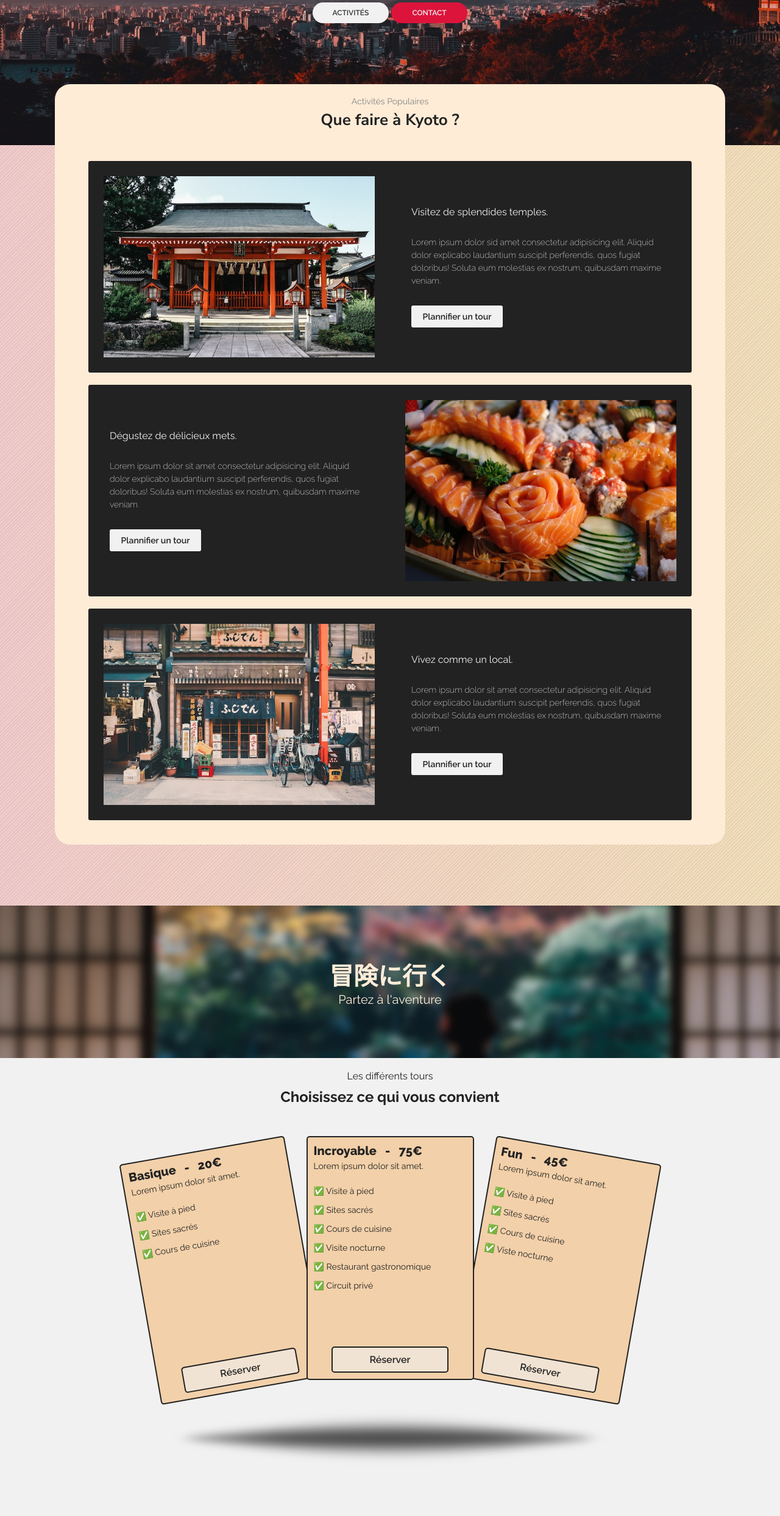
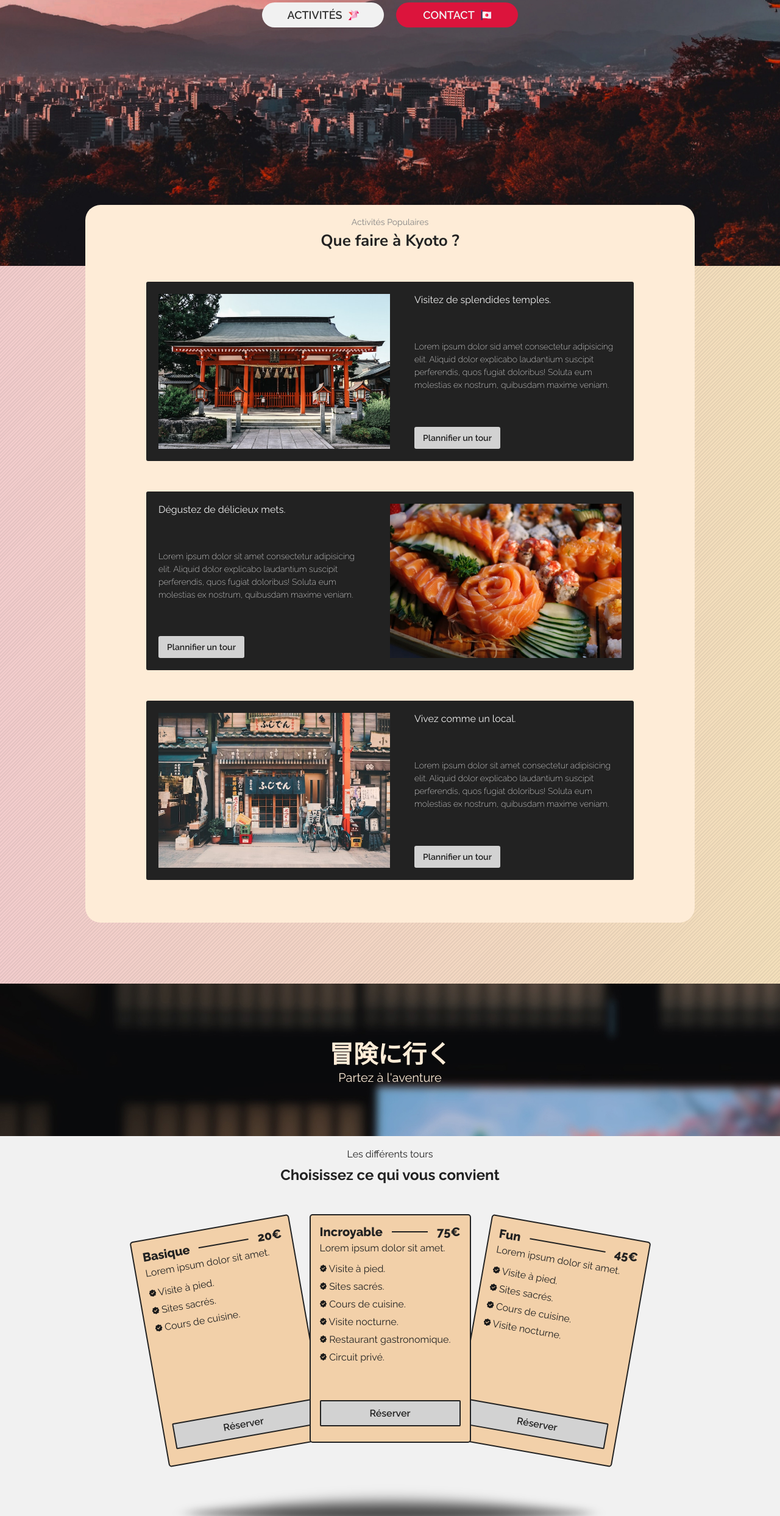
Before and after one commit to YohanFrutiger/kyoto, a plain HTML site: page index.html in a window 1280 px wide. Shown: the part 314-2800 px from the top of the page at 61% size. Drawn offline with Linux system fonts and the light colour scheme.

Commit message:
Ajout des medias queries pour les sections activities, pricing et contact

```diff
--- a/index.html
+++ b/index.html
@@ -22,12 +22,16 @@
     </nav>
     <div class="hero-section">
       <h1 class="main-heading">Découvrez Kyoto</h1>
-      <button class="hero-btn hero-btn-1">
+      <div class="hero-btn">
+        <a href="#activities" class="hero-btn-1">
           <span>Activités</span>
-      </button>
-      <button class="hero-btn hero-btn-2">
+          <img src="./ressources/icons-pack/016-origami.svg" alt="">
+        </a>
+        <a href="#activities" class="hero-btn-2">
           <span>Contact</span>
-      </button>
+          <img src="./ressources/icons-pack/049-japan.svg" alt="">
+        </a>
+      </div>
     </div>
   </header>
 
@@ -79,51 +83,105 @@
       <div class="cards-container">
         <div class="pricing-card card-1">
           <div class="card-top">
-            <span>Basique</span>
-            <span class="card-top-line">-</span>
-            <span>20€</span>
-            <p>Lorem ipsum dolor sit amet.</p>
-            <ul>
-              <li>✅ Visite à pied</li>
-              <li>✅ Sites sacrés</li>
-              <li>✅ Cours de cuisine</li>
+            <span class="title">Basique</span>
+            <hr>
+            <span class="price">20€</span>
+          </div>
+            <p class="card-description">Lorem ipsum dolor sit amet.</p>
+            <div class="card-content">
+              <ul class="list-item">
+                <li>
+                  <img src="ressources/icons/checked-curly.svg" alt="">
+                  <span>Visite à pied.</span>
+                </li>
+                <li>
+                  <img src="ressources/icons/checked-curly.svg" alt="">
+                  <span>Sites sacrés.</span>
+                </li>
+                <li>
+                  <img src="ressources/icons/checked-curly.svg" alt="">
+                  <span>Cours de cuisine.</span>
+                </li>
               </ul>
             </div>
+            <div class="card-link">
               <a href="#">Réserver</a>
+            </div>
         </div>
         <div class="pricing-card card-2">
           <div class="card-top">
-            <span>Incroyable</span>
-            <span class="card-top-line">-</span>
-            <span>75€</span>
-            <p>Lorem ipsum dolor sit amet.</p>
-            <ul>
-              <li>✅ Visite à pied</li>
-              <li>✅ Sites sacrés</li>
-              <li>✅ Cours de cuisine</li>
-              <li>✅ Visite nocturne</li>
-              <li>✅ Restaurant gastronomique</li>
-              <li>✅ Circuit privé</li>
+            <span class="title">Incroyable</span>
+            <hr>
+            <span class="price">75€</span>
+          </div>
+            <p class="card-description">Lorem ipsum dolor sit amet.</p>
+            <div class="card-content">
+              <ul class="list-item">
+                <li>
+                  <img src="ressources/icons/checked-curly.svg" alt="">
+                  <span>Visite à pied.</span>
+                </li>
+                <li>
+                  <img src="ressources/icons/checked-curly.svg" alt="">
+                  <span>Sites sacrés.</span>
+                </li>
+                <li>
+                  <img src="ressources/icons/checked-curly.svg" alt="">
+                  <span>Cours de cuisine.</span>
+                </li>
+                <li>
+                  <img src="ressources/icons/checked-curly.svg" alt="">
+                  <span>Visite nocturne.</span>
+                </li>
+                <li>
+                  <img src="ressources/icons/checked-curly.svg" alt="">
+                  <span>Restaurant gastronomique.</span>
+                </li>
+                <li>
+                  <img src="ressources/icons/checked-curly.svg" alt="">
+                  <span>Circuit privé.</span>
+                </li>
               </ul>
             </div>
+            <div class="card-link">
               <a href="#">Réserver</a>
+            </div>
         </div>
         <div class="pricing-card card-3">
           <div class="card-top">
-            <span>Fun</span>
-            <span class="card-top-line">-</span>
-            <span>45€</span>
-            <p>Lorem ipsum dolor sit amet.</p>
-            <ul>
-              <li>✅ Visite à pied</li>
-              <li>✅ Sites sacrés</li>
-              <li>✅ Cours de cuisine</li>
-              <li>✅ Viste nocturne</li>
+            <span class="title">Fun</span>
+            <hr>
+            <span class="price">45€</span>
+          </div>
+            <p class="card-description">Lorem ipsum dolor sit amet.</p>
+            <div class="card-content">
+              <ul class="list-item">
+                <li>
+                  <img src="ressources/icons/checked-curly.svg" alt="">
+                  <span>Visite à pied.</span>
+                </li>
+                <li>
+                  <img src="ressources/icons/checked-curly.svg" alt="">
+                  <span>Sites sacrés.</span>
+                </li>
+                <li>
+                  <img src="ressources/icons/checked-curly.svg" alt="">
+                  <span>Cours de cuisine.</span>
+                </li>
+                <li>
+                  <img src="ressources/icons/checked-curly.svg" alt="">
+                  <span>Visite nocturne.</span>
+                </li>
               </ul>
             </div>
+            <div class="card-link">
               <a href="#">Réserver</a>
             </div>
-        <img src="ressources/shadow.png" alt="" class="shadow">
+        </div>
+
+      </div>
+      <div class="shadow">
+        <img src="ressources/shadow.png" alt="">
       </div>
     </section>
 
--- a/style.css
+++ b/style.css
@@ -91,6 +91,9 @@
     margin-bottom: 20px;
     display: flex;
     justify-content: center;
+    text-shadow:
+      0 3px 0px var(--lighter-dark),
+      0 4px 0px var(--lighter-dark);
   }
 
   /* Navigation */
@@ -98,6 +101,7 @@
     position: fixed;
     z-index: 10;
     width: 100%;
+    min-width: 350px;
     background-color: var(--light-orange);
     padding: 10px;
     text-align: center;
@@ -111,9 +115,17 @@
     padding : 0 20px;
   }
 
+  @media (max-width: 600px) {
+    nav a {
+      font-size: var(--fs-14);
+      padding: 0 10px;
+    }
+  }
+
 /* Hero section */
 .hero-section {
-  min-height: 450px;
+  height: 750px;
+  width: 100%;
   background-image: url(./ressources/hero-background-semi-dark.jpg);
   background-position: center;
   background-size: cover;
@@ -121,12 +133,22 @@
   padding: 200px;
 }
 .hero-btn {
-  min-width: 125px;
-  border: none;
+  display: flex;
+  justify-content: center;
+  align-items: center;
+  gap: 20px;
+}
+.hero-btn a {
+  display: flex;
+  justify-content: center;
+  align-items: center;
+  max-width: 175px;
   border-radius: 999px;
   text-transform: uppercase;
-  padding: 10px;
-  font-size: var(--fs-12);
+  text-decoration: none;
+  gap: 10px;
+  padding: 10px 100px;
+  font-size: var(--fs-18);
   font-weight: 600;
 }
 .hero-btn-1 {
@@ -134,40 +156,40 @@
   color: var(--lighter-dark);
 }
 .hero-btn-2 {
+  width : 175px;
   background-color: var(--crimson);
   color: var(--light-white);
 }
+.hero-btn img {
+  width: 17px;
+}
 @media (max-width: 768px) {
+  .hero-section {
+    height: 500px;
+    padding: 100px 150px;
+  }
   .main-heading {
     font-size: var(--fs-42);
   }
-  .hero-section {
-    min-height: 550px;
-  }
-  .hero-btn {
-    min-width: 100px;
+  .hero-btn a {
+    min-width: 150px;
     padding: 10px 12px;
-    font-size: var(--fs-12);
-    margin-bottom: 10px;
-    padding: 5px;
+    font-size: var(--fs-14);
   }
 }
 
 /* Activities */
 .activities-section {
   background-image: var(--striped-pinky);
-  width: 100%;
-  display: flex;
-  justify-content: center;
 }
 .negative-container {
   background-color: var(--active-almond);
   transform: translateY(-100px);
-  width: 100%;
-  /* max-width: 800px; */
+  max-width: 1000px;
   border-radius: 25px;
   display: flex;
-  flex-wrap: wrap;
+  flex-direction: column;
+  align-items: center;
   justify-content: center;
 }
 .activities-heading p,h2 {
@@ -186,37 +208,40 @@
 }
 .activity-container {
   display: flex;
-  flex-wrap: wrap;
-  justify-content: center;
+  flex-direction: column;
+  align-items: center;
   color: var(--active-light-white);
   border-radius: 5px;
-  max-width: 90%;
+  width: 95%;
+  max-width: 800px;
   margin-bottom: 20px;
 }
 .activity-description {
   width: 100%;
-  min-width: 500px;
   border-radius: 3px;
   background-color: var(--dark-base);
-  margin-bottom: 20px;
+  padding: 20px;
+  gap: 40px;
+  margin-bottom: 50px;
   display: flex;
-  align-items: center;
+}
+.activity-description img {
+  width: 50%;
+  object-fit: cover;
 }
 .activity-info {
   display: flex;
   flex-direction: column;
   justify-content: space-between;
-  gap: 10px;
-  padding: 35px;
+
   color: var(--light-white);
 }
 .activity-info p,
 .activity-info h3 {
-  font-size: var(--fs-14);
-  font-weight: 300;
   margin-bottom: 20px;
 }
 .activity-info p {
+  font-size: var(--fs-14);
   line-height: 1.5;
   font-weight: 200;
 }
@@ -224,13 +249,8 @@
   font-size: var(--accent-font);
   font-weight: 400;
 }
-.activity-description img {
-  width: 50%;
-  padding: 25px;
-  object-fit: cover;
-}
 .activity-link {
-  min-width: 150px;
+  min-width: 100px;
   align-self: flex-start;
   text-decoration: none;
   text-align: center;
@@ -239,34 +259,44 @@
   border-radius: 3px;
   font-size: var(--fs-14);
   font-weight: 600;
-  background-color: var(--light-white);
+  background-color: var(--light-gray);
   color: var(--dark-base);
 }
 .activity-2 {
   flex-direction: row-reverse;
 }
-@media (max-width: 600px) {
+@media(max-width: 700px) {
+  .negative-container {
+    width: 100%;
+  }
   .activity-container {
-    max-width: 500px;
+    width: 95%;
     margin-bottom: 20px;
+  }
+  .activity-description{
+    flex-direction: column;
+    align-items: center;
+    gap: 20px;
+  }
+  .activity-description img {
+    width: 100%;
+    object-fit: cover;
+  }
+  .activity-link {
+    min-width: 100px;
+    font-size: var(--fs-12);
   }
 }
 
 /* Parallax */
-
 .parallax {
   height: 250px;
   background-image: url(./ressources/parallax-large-flou.jpg);
   background-attachment: fixed;
-  /* background-color: red; */
-  /* position: fixed; */
-  background-position: center;
-  /* background-size: cover; */
   display: flex;
   flex-direction: column;
   justify-content: center;
   align-items: center;
-  /* padding: 200px; */
   color: var(--active-almond);
 }
 .parallax .parallax-japanese-text {
@@ -301,52 +331,68 @@
 .cards-container {
   display: flex;
   justify-content: center;
-  flex-wrap: wrap;
+  align-items: center;
 }
 .pricing-card {
   display: flex;
   flex-direction: column;
-  justify-content: space-between;
-  width: 275px;
-  min-height: 400px;
+  width: 265px;
+  height: 375px;
+  padding: 15px 15px;
   background-color: var(--light-orange);
   border: 2px solid var(--dark-base);
   border-radius: 5px;
 }
-.card-top span,
-.card-top p,
-.card-top ul {
-  margin-left: 10px;
+.card-top {
+  display: flex;
+  align-items: center;
+  margin-bottom: 5px;
 }
-
-.card-top p, li {
-  font-size: var(--fs-14);
-}
-.card-top span {
-  display: inline-flex;
+.card-top .title {
   font-size: var(--fs-20);
   font-weight: 800;
-  padding: 10px 0 5px 0
 }
-.card-top p {
-  margin-bottom: 25px;
+.card-top hr {
+  width: 100%;
+  height: 1px;
+  border: 1px solid var(--dark-base);
+  margin: 0 15px;
 }
-.card-top li {
+.card-top .price {
+  font-size: var(--fs-20);
+  font-weight: 800;
+}
+.card-description {
+  font-size: var(--fs-16);
   margin-bottom: 15px;
 }
-.card-top ul {
+.card-content ul {
   list-style-type: none;
 }
-.pricing-card a {
-  margin: 0 auto 10px auto;
-  align-self: center;
+.card-content li {
+  margin-bottom: 10px;
+  font-size: var(--fs-16);
+}
+.card-content img {
+  width: 5%;
+}
+.card-link {
+  width: 100%;
+  margin-top: auto;
+  margin-bottom: 10px;
+  text-align: center;
+}
+.card-link a {
+  display: inline-block;
+  width: 100%;
   font-weight: 600;
+  font-size: var(--fs-16);
   text-decoration: none;
   color: var(--dark-base);
   border: 2px solid var(--dark-base);
-  border-radius: 5px;
-  background-color: var(--almond);
-  padding: 10px 60px;
+  border-radius: 2px;
+  background-color: var(--light-gray);
+  padding: 10px 50px;
 }
 .card-1 {
   transform: translateY(10px) rotate(-10deg);
@@ -359,22 +405,88 @@
    transform: translateY(10px) rotate(10deg);
 }
 .shadow{
-  margin: 20px auto 150px;
+  text-align: center;
+  margin-top: 40px;
+  margin-bottom: 100px;
 }
 @media (max-width: 900px) {
+
   .pricing-heading h2 {
-    margin: 0 auto 20px;
-    font-size: var(--fs-14);
+    margin: 0 auto 30px;
+    font-size: var(--fs-20);
   }
+  .pricing-card {
+    width: 200px;
+    height: 300px;
+    padding: 15px 15px;
+    background-color: var(--light-orange);
+    border: 2px solid var(--dark-base);
+    border-radius: 5px;
+  }
+  .card-top .title {
+    font-size: var(--fs-16);
+    font-weight: 800;
+  }
+  .card-top hr {
+    width: 100%;
+    height: 1px;
+    border: 1px solid var(--dark-base);
+    margin: 0 15px;
+  }
+  .card-top .price {
+    font-size: var(--fs-16);
+    font-weight: 800;
+  }
+  .card-description {
+    font-size: var(--fs-12);
+    margin-bottom: 15px;
+  }
+  .card-content li {
+    margin-bottom: 10px;
+    font-size: var(--fs-12);
+  }
+  .card-link {
+    margin-bottom: 0;
+  }
+  .card-link a {
+    padding: 5px 50px;
+    max-height: 50px;
+  }
+}
+@media (max-width: 768px) {
   .cards-container {
     flex-direction: column;
-    align-items: center;
+    margin-bottom: 40px;
+  }
+  .pricing-card {
+    width: 95%;
+    min-width: 300px;
+    height: auto;
+  }
+  .card-description {
+    font-size: var(--fs-14);
+    margin-bottom: 15px;
+  }
+  .card-content {
+    display: flex;
+  }
+  .card-content li {
+    margin-bottom: 10px;
+    font-size: var(--fs-14);
+    display: flex;
+    gap: 5px;
+  }
+  .card-content ul {
+    margin-bottom: 20px;
+  }
+  .card-content img {
+    width: 3%;
   }
   .card-1, .card-2, .card-3 {
     transform: none;
     margin-bottom: 20px;
   }
-  .shadow{
+  .shadow {
     display: none;
   }
 }
@@ -383,7 +495,7 @@
 .contacts-section {
   min-height: 600px;
   background-image: url(./ressources/tradition-japan.jpg);
-  background-size: 100% auto;
+  background-size: cover;
   background-position: center;
   text-align: center;
   display: flex;
@@ -391,13 +503,17 @@
 }
 .contacts-container {
   justify-content: center;
-  border: 1px solid var(--dark-base);
+  border: 2px solid var(--dark-base);
+  width: 95%;
   max-width: 500px;
   background-color: var(--light-gray);
-  border-radius: 10px;
+  border-radius: 20px;
   align-self: center;
-  padding: 25px 0;
-  margin: 15px 0;
+  /* margin: 0 10px; */
+}
+.contacts-heading p {
+  margin-top: 30px;
+  margin-bottom: 5px;
 }
 .contacts-heading h2 {
   margin-bottom: 30px;
@@ -405,14 +521,15 @@
 .contacts-list {
   display: flex;
   flex-direction: column;
+  margin-bottom: 50px;
 }
 .contacts-links {
   align-self: center;
   width: 60%;
   border: 1px solid var(--dark-base);
   border-radius: 3px;
-  background: var(--striped-pinky);
-  padding: 30px 20px;
+  background: var(--light-orange-pinky);
+  padding: 25px 20px;
   margin-bottom: 10px;
   display: flex;
   justify-content: space-between;
@@ -427,6 +544,35 @@
 .contacts-links img {
   width: 6%;
 }
+@media(max-width: 768px){
+  .contacts-section {
+    min-height: 400px;
+  }
+  .contacts-list {
+    display: flex;
+    flex-direction: column;
+    margin-bottom: 20px;
+  }
+  .contacts-links {
+    width: 90%;
+    padding: 10px;
+    margin-bottom: 10px;
+    display: flex;
+    justify-content: space-between;
+    font-size: var(--fs-14);
+    font-weight: 700;
+    color: var(--dark-base);
+  }
+  .contacts-links a {
+    color: var(--dark-base);
+    text-underline-offset: 3px;
+  }
+  .contacts-links img {
+    width: 4%;
+  }
+}
+
+/* footer */
 footer {
   background-color: var(--light-orange);
   min-height: 40px;
```
Lines whose indentation alone changed are shown as unchanged.
